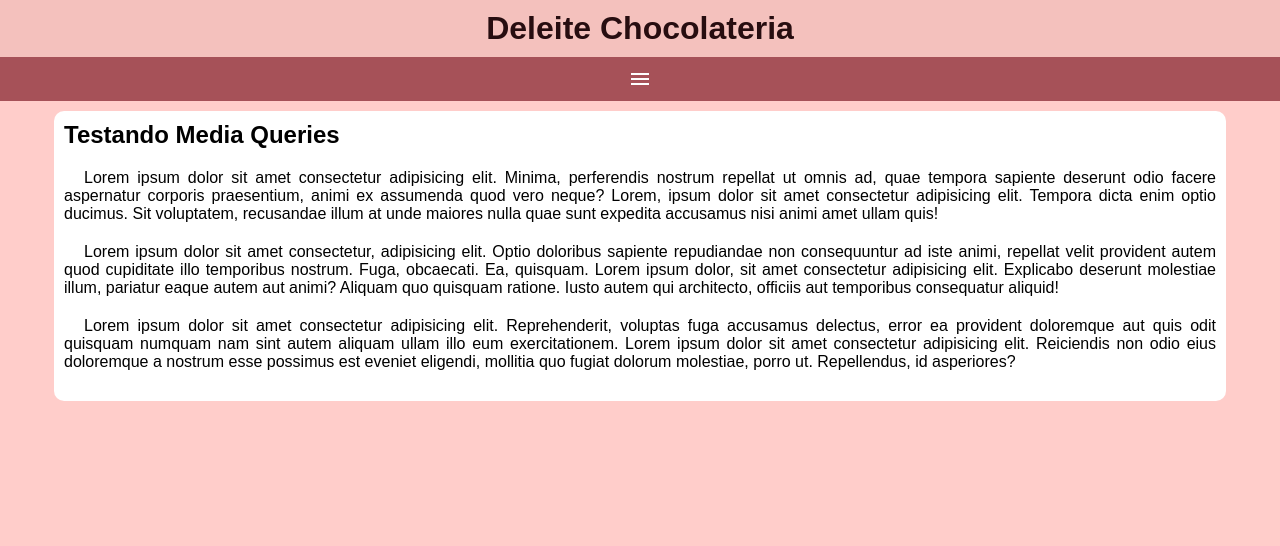
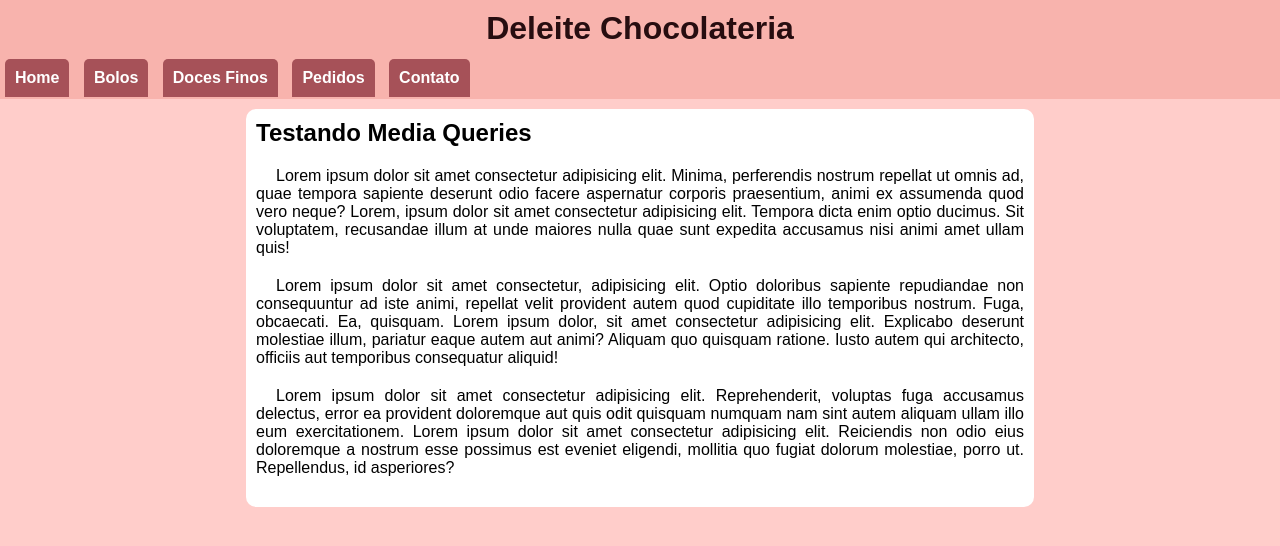
Before and after one commit to rrcustom/html-css, a plain HTML site: page exercicios/modulo04/ex026/mq005/index.html in a window 1280 px wide. Drawn offline with Linux system fonts and the light colour scheme.

Commit message:
atualizei ex005 de mq

```diff
--- /dev/null
+++ b/exercicios/modulo04/ex026/mq005/estilos/media-query.css
@@ -0,0 +1,28 @@
+@charset "UTF-8";
+
+/* Typical Device Breakpoints
+-----------------------------
+Pequenas Telas: até 600px
+Celular: 600px até 768px
+Tablet: 768px até 992px
+Desktop: 992px até 1200px
+Grandes Telas: acima de 1200px
+*/
+
+@media screen and (min-width: 768px) {
+    span#burger {
+        display: none;
+    }
+
+    menu {
+        display: block;
+    }
+
+    menu > ul > li {
+        display: inline-block;
+    }
+
+    main {
+        width: 768px;
+    }
+}
--- a/exercicios/modulo04/ex026/mq005/estilos/style.css
+++ b/exercicios/modulo04/ex026/mq005/estilos/style.css
@@ -11,7 +11,7 @@ body, html {
 }
 
 header {
-    background-color: #f4c1bd;
+    background-color: #f8b3ad;
     color: #270d10;
 }
 
@@ -49,7 +49,9 @@ menu > ul > li > a {
     text-align: center;
     background-color: #a65158;
     color: white;
-    margin: 2px 0;
+    margin: 2px 5px;
+    font-weight: bold;
+    border-radius: 5px 5px 0 0;
 }
 
 menu > ul > li > a:hover {
--- a/exercicios/modulo04/ex026/mq005/index.html
+++ b/exercicios/modulo04/ex026/mq005/index.html
@@ -6,8 +6,9 @@
     <title>Media Query</title>
     <link href="https://fonts.googleapis.com/icon?family=Material+Icons"rel="stylesheet">
     <link rel="stylesheet" href="estilos/style.css">
+    <link rel="stylesheet" href="estilos/media-query.css">
 </head>
-<body>
+<body onresize="mudouTamanho()">
     <header>
         <h1>Deleite Chocolateria</h1>
         <span id="burger" class="material-icons" onclick="clickMenu()" >menu</span>
@@ -32,6 +33,15 @@
         </article>
     </main>
     <script>
+
+        function mudouTamanho() {
+            if (window.innerWidth >= 768) {
+                itens.style.display = 'block'
+            } else {
+                itens.style.display = 'none'
+            }
+        }
+
         function clickMenu() {
             if (itens.style.display == 'block') {
                 itens.style.display = 'none'
```
